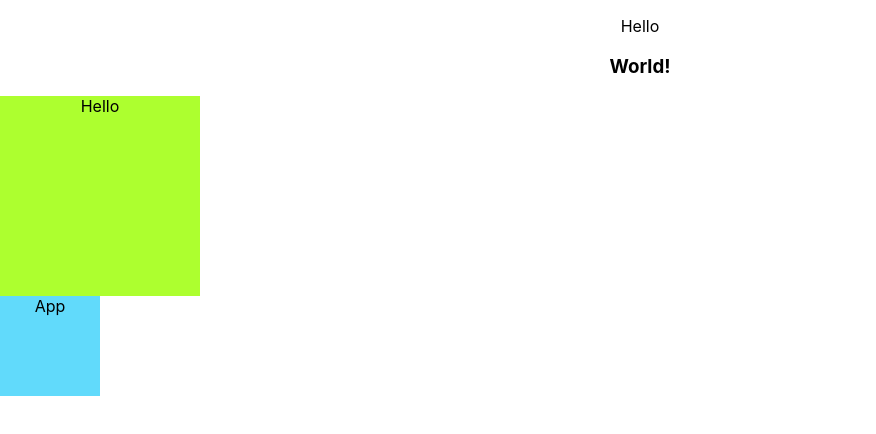
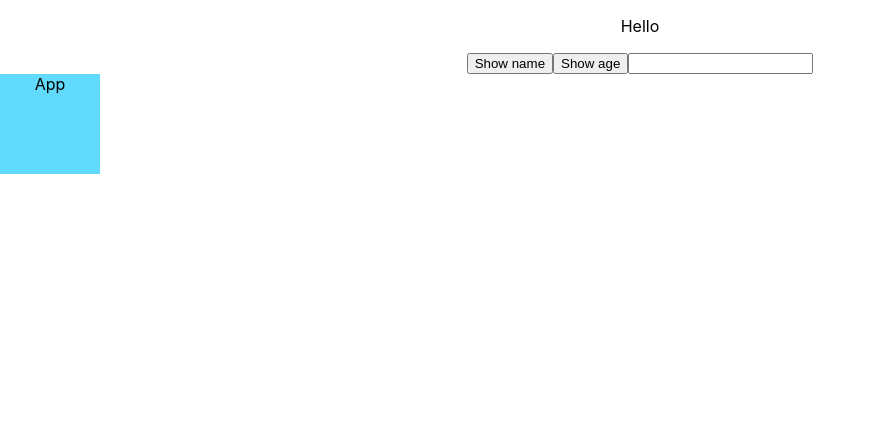
Before and after one commit to soeun823/react_study, a React (Create React App) app in the folder study/: page / in a window 1280 px wide. Shown: the top 434 px of the page, without its empty margins (0-876 px from the left). Built offline with nearby package versions, Linux system fonts and the light colour scheme.

Commit message:
Handling Event

```diff
--- a/study/src/App.js
+++ b/study/src/App.js
@@ -1,6 +1,5 @@
 import './App.css';
 import Hello from './component/Hello';
-import Welcome from './component/Welcom';
 import styles from './App.module.css';
 
 function App() {
--- a/study/src/component/Hello.js
+++ b/study/src/component/Hello.js
@@ -1,12 +1,29 @@
-import World from "./World";
-import styles from './Hello.module.css';
+export default function Hello(){
+    function showName(){
+        console.log('Mike');
+    }
+    function showAge(age){
+        console.log(age);
+    }
+    function showText(txt){
+        console.log(txt);
+    }
 
-export default function Hello(){
     return(
         <div>
             <p>Hello</p>
-            <World />
-            <div className={styles.box}>Hello</div>
+            <button onClick={showName}>Show name</button>
+            <button onClick={
+                () => {
+                    showAge(10);
+                }
+            }>Show age</button>
+
+            <input type="text" onChange={(e) => {
+                const txt = e.target.value;
+                showText(txt);
+            }}/>
+
         </div>
     )
 }
--- a/study/src/component/Hello.module.css
+++ /dev/null
@@ -1,5 +0,0 @@
-.box{
-    width: 200px;
-    height: 200px;
-    background-color: greenyellow;
-}
--- a/study/src/component/Welcom.js
+++ /dev/null
@@ -1,3 +0,0 @@
-export default function Welcome(){
-    return <h2>Welcome</h2>
-}
--- a/study/src/component/World.js
+++ /dev/null
@@ -1,3 +0,0 @@
-export default function World(){
-    return <h3>World!</h3>
-}
```
